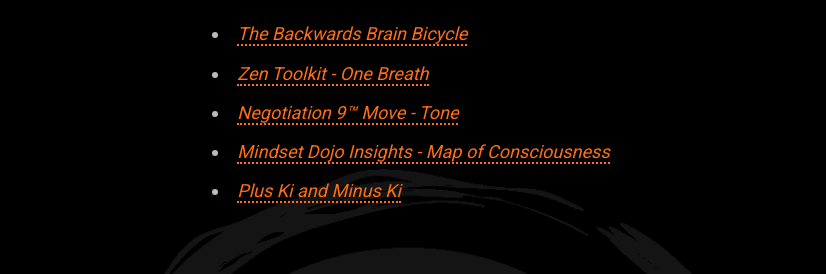
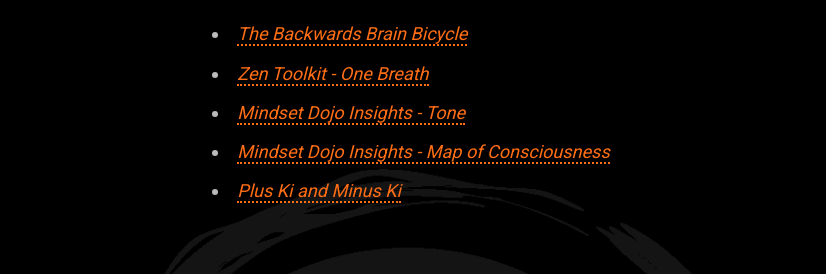
Before and after one commit to mindset-dojo/mindset-dojo.github.io, a Jekyll site: the page built from program.md, in a window 1280 px wide and 900 px high, scrolled down 2649 px. Shown: the part 158-432 px from the top of the window, without its empty margins (229-1055 px from the left). Built offline with Jekyll 4.4.1, drawn with Linux system fonts in a browser that asks for light colours; some web fonts are replaced.

Commit message:
refactor(program): replace black swan infographic with tone article.

```diff
--- a/_data/program.yaml
+++ b/_data/program.yaml
@@ -59,8 +59,8 @@
         url: https://www.youtube.com/watch?v=MFzDaBzBlL0
       - label: Zen Toolkit - One Breath
         url: https://vimeo.com/944618879/47e96945a4
-      - label: Negotiation 9™ Move - Tone
-        url: https://www.blackswanltd.com/newsletter/infographic-the-black-swan-groups-negotiation-9
+      - label: Mindset Dojo Insights - Tone
+        url: https://medium.com/p/f589d1ab48c3
       - label: Mindset Dojo Insights - Map of Consciousness
         url: https://medium.com/p/560662d2e5aa
       - label: Plus Ki and Minus Ki
```
